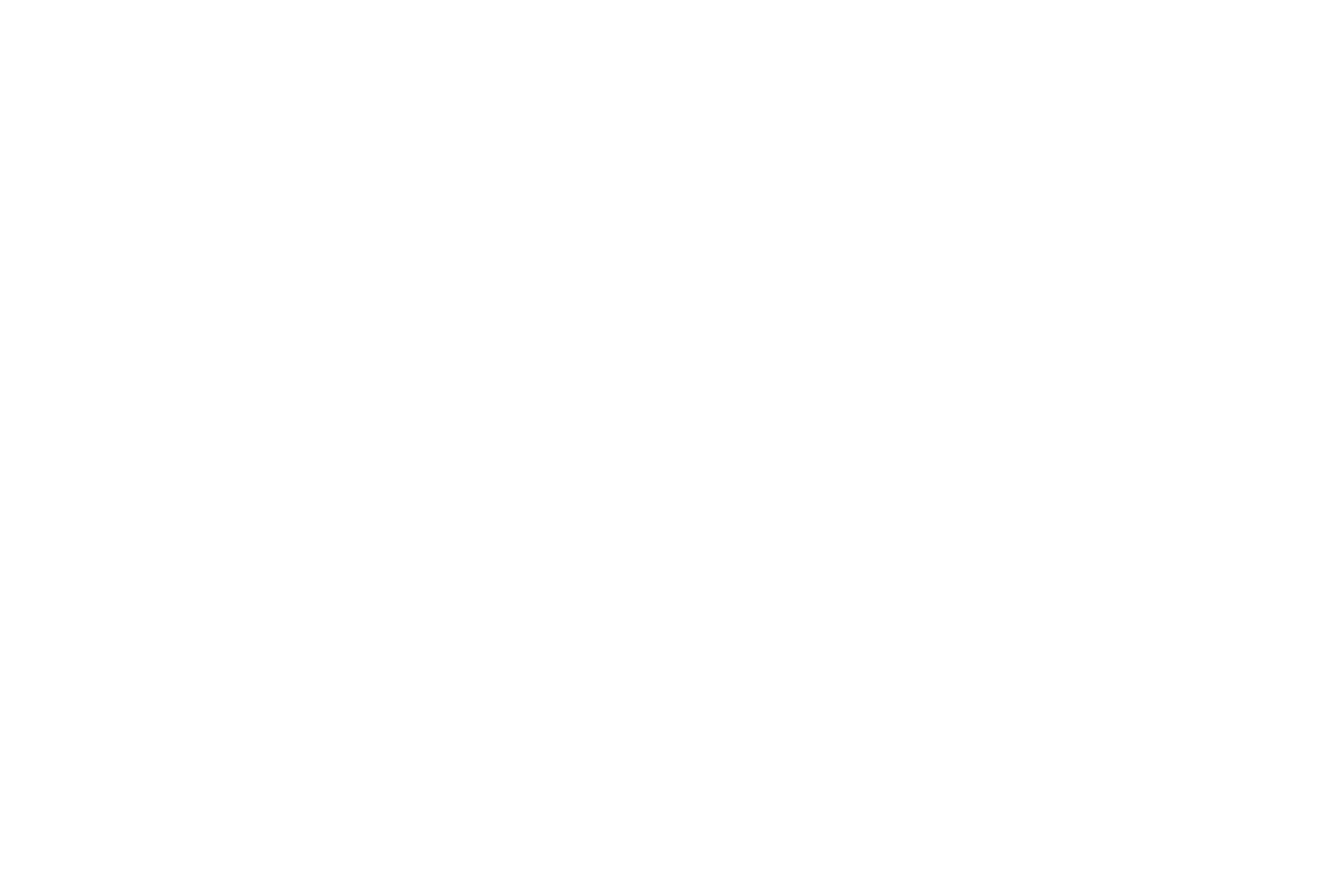
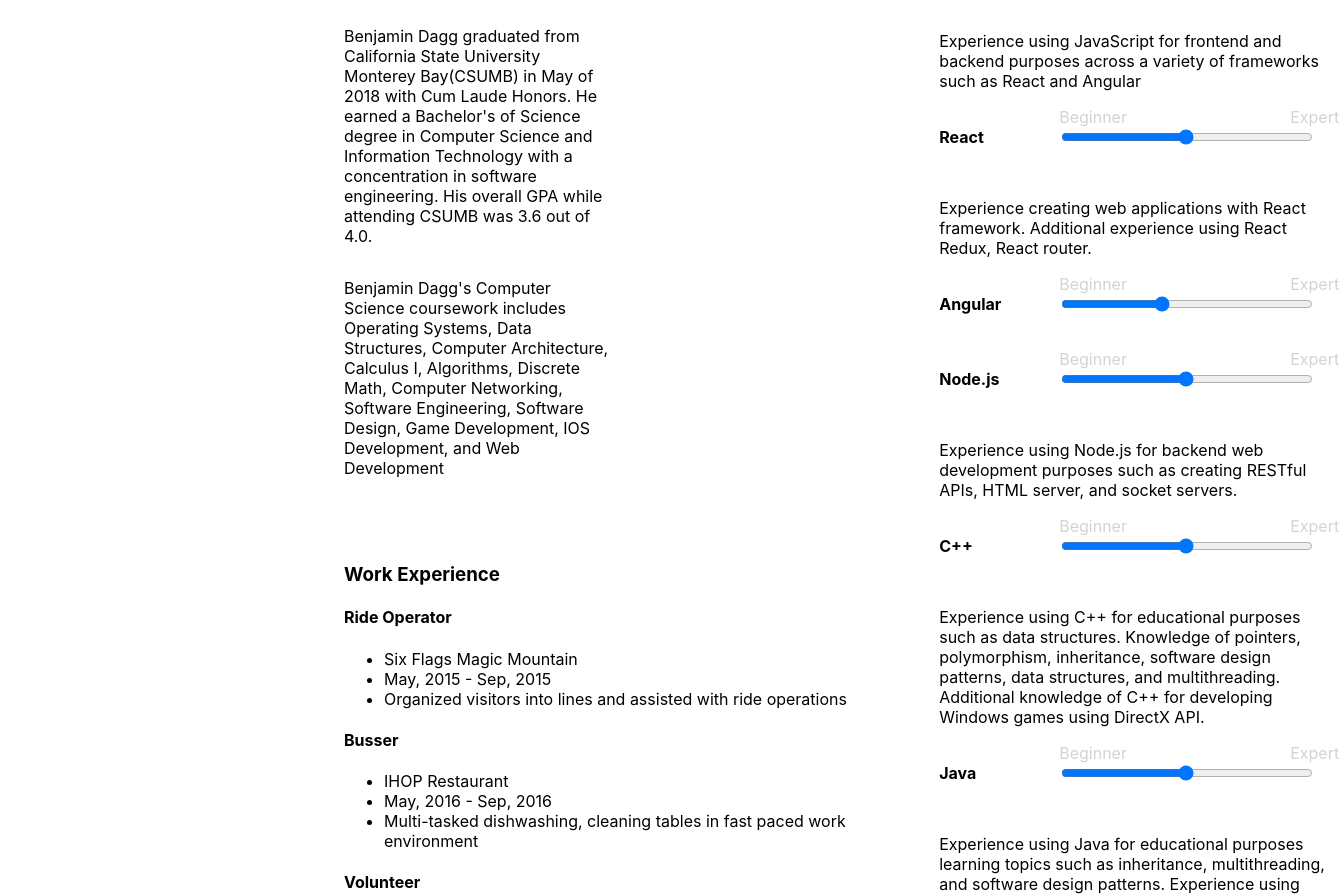
Before and after one commit to BenjaminDagg/Portfolio, a React (Create React App) app: page /about in a window 1280 px wide. Shown: the part 520-1416 px from the top of the page, 1339 px wide, since content can reach past the window. Before the commit the page ends 1000 px from the top, so only its background shows below. Built offline with nearby package versions, Linux system fonts and the light colour scheme.

Commit message:
finished about page

```diff
--- a/server.js
+++ b/server.js
@@ -3,7 +3,7 @@ var app = require('express')();
 var path = require("path");
 
 //deployment only
-//var http = require('http').Server(app);
+var http = require('http').Server(app);
 
 var cors = require('cors');
 app.use(cors());
@@ -15,7 +15,7 @@ app.get('*', (req, res)=>{
 });
 
 //dev
-app.listen(process.env.PORT || 8080 ,() => console.log('server listening'));
+//app.listen(process.env.PORT || 8080 ,() => console.log('server listening'));
 
 //deployment
-//http.listen(process.env.PORT || 8080 ,() => console.log('server listening'));
+http.listen(process.env.PORT || 8080 ,() => console.log('server listening'));
--- /dev/null
+++ b/src/components/AboutPage/AboutPage.css
@@ -0,0 +1,53 @@
+#AboutPage {
+    width: 100%;
+    height: 100%;
+}
+
+
+
+.about-section {
+    position: relative;
+    float: left;
+    text-align: left;
+    margin-top: 50px;
+}
+
+#edu {
+    width: 50%;
+}
+
+#edu p {
+    text-align: left;
+    position: relative;
+    float:left;
+    width: 60%;
+}
+
+.header {
+    text-align:left;
+}
+
+#csumb-logo {
+    position:relative;
+    float: right;
+    width: 200px;
+    height:200px;
+}
+
+#work {
+    width: 60%;
+}
+
+
+
+.tech-info {
+    width: 400px;
+    text-align: left;
+}
+
+#tech {
+    position: absolute;
+    width: 30%;
+    right: 40px;
+    top: 0;
+}
--- /dev/null
+++ b/src/components/AboutPage/AboutPage.js
@@ -0,0 +1,151 @@
+import React, { Component } from 'react';
+import "./AboutPage.css"
+import {TechSlider} from "../TechSlider/TechSlider";
+
+export class AboutPage extends Component {
+
+
+    constructor(props) {
+        super(props);
+    }
+
+    componentDidMount() {
+        var hash = window.location.hash;
+        hash = hash.replace('#','');
+        if (hash) {
+            console.log(hash);
+            document.getElementById(hash).scrollIntoView();
+        }
+    }
+
+    render() {
+        return (
+            <div id="AboutPage">
+                <div class="about-section" id="edu">
+                    <h3 class="header">Education</h3>
+                    <img id="csumb-logo" src={require("../../images/csumb_logo.jpg")}/>
+                    <p>
+                        Benjamin Dagg graduated from California State
+                        University Monterey Bay(CSUMB) in May of 2018 with Cum Laude
+                        Honors. He earned a Bachelor's of Science degree in Computer
+                        Science and Information Technology with a concentration in software
+                        engineering. His overall GPA while attending CSUMB was 3.6 out of 4.0.
+                    </p>
+                    <br />
+
+                    <p>
+                        Benjamin Dagg's Computer Science coursework includes
+                        Operating Systems, Data Structures, Computer Architecture,
+                        Calculus I, Algorithms, Discrete Math, Computer Networking, Software Engineering,
+                        Software Design, Game Development, IOS Development, and Web Development
+                    </p>
+
+                </div>
+                <div class="about-section" id="work">
+                    <h3>Work Experience</h3>
+                    <h4>Ride Operator</h4>
+                    <ul>
+                        <li>
+                            Six Flags Magic Mountain
+                        </li>
+                        <li>
+                            May, 2015 - Sep, 2015
+                        </li>
+                        <li>
+                            Organized visitors into lines and assisted with ride operations
+                        </li>
+                    </ul>
+                    <h4>Busser</h4>
+                    <ul>
+                        <li>
+                            IHOP Restaurant
+                        </li>
+                        <li>
+                            May, 2016 - Sep, 2016
+                        </li>
+                        <li>
+                            Multi-tasked dishwashing, cleaning tables in fast paced work environment
+                        </li>
+                    </ul>
+                    <h4>Volunteer</h4>
+                    <ul>
+                        <li>
+                            Loaves, Fishes, and Computers
+                        </li>
+                        <li>
+                            Jan, 2018 - May, 2018
+                        </li>
+                        <li>
+                            Volunteered at a non-profit computer repair shop
+                            in Salinas, CA. Responsible for refurbishing computers, testing hardware, customer tech
+                            suppor
+                        </li>
+                    </ul>
+                </div>
+                <div id="tech" class="about-section">
+                    <h3>Technology/Languages</h3>
+                    <TechSlider name="HTML5" value="50"/>
+                    <TechSlider name="CSS" value="50"/>
+                    <TechSlider name="JavaScript" value="50"/>
+                    <p class="tech-info">
+                        Experience using JavaScript for frontend
+                        and backend purposes across a variety of frameworks
+                        such as React and Angular
+                    </p>
+                    <TechSlider name="React" value="50"/>
+                    <p class="tech-info">
+                        Experience creating web applications
+                        with React framework. Additional experience
+                        using React Redux, React router.
+                    </p>
+                    <TechSlider name="Angular" value="40"/>
+                    <TechSlider name="Node.js" value="50"/>
+                    <p class="tech-info">
+                        Experience using Node.js for backend web development
+                        purposes such as creating RESTful APIs,
+                        HTML server, and socket servers.
+                    </p>
+                    <TechSlider name="C++" value="50"/>
+                    <p class="tech-info">
+                        Experience using C++ for educational purposes such
+                        as data structures. Knowledge of pointers, polymorphism,
+                        inheritance, software design patterns, data structures,
+                        and multithreading. Additional knowledge of C++ for developing Windows games
+                        using DirectX API.
+                    </p>
+                    <TechSlider name="Java" value="50"/>
+                    <p class="tech-info">
+                        Experience using Java for educational purposes
+                        learning topics such  as inheritance, multithreading,
+                        and software design patterns. Experience using Java for
+                        Android app development and creating Windows application
+                        using JavaFX. Beginner knowledge using Java for backend
+                        services using Spring Boot.
+                    </p>
+                    <TechSlider name="Python" value="40"/>
+                    <p class="tech-info">
+                        Experience creating GUIs for Windows applications
+                        using Qt. Experience with socket and network
+                        programming creating TCP server/client.
+                    </p>
+                    <TechSlider name="Swift" value="40"/>
+                    <p class="tech-info">
+                        Experience using Swift for iOS app
+                        development.
+                    </p>
+                    <TechSlider name="RESTful APIs" value="50"/>
+                    <p class="tech-info">
+                        Experience designing and testing RESTful API for web
+                        services. Developed RESTful APIs using Node.js as well
+                        as Java Spring Boot and unit tested with Mocha/Chai.
+                    </p>
+                    <TechSlider name="GitHub" value="50"/>
+                    <TechSlider name="Heroku" value="50"/>
+                    <p class="tech-info">
+                        Experience deploying websites and backend servers on Heroku
+                    </p>
+                </div>
+            </div>
+        );
+    }
+}
--- a/src/components/Content/Content.css
+++ b/src/components/Content/Content.css
@@ -1,7 +1,8 @@
 #MainContent {
-    width: 80%;
+    width: 70%;
     position:absolute;
     right: 20px;
     top: 200px;
     height: 100%;
+    padding: 20px;
 }
--- a/src/components/Content/Content.js
+++ b/src/components/Content/Content.js
@@ -4,6 +4,7 @@ import Avatar from '@material-ui/core/Avatar';
 import classNames from 'classnames';
 import {ContactLinks} from "../ContactLinks/ContactLinks";
 import { BrowserRouter as Router, Link, Route } from 'react-router-dom';
+import {AboutPage} from "../AboutPage/AboutPage";
 
 import {Header} from "../Header/Header";
 
@@ -13,8 +14,8 @@ export class Content extends Component {
             <div id="MainContent">
                 <Router>
                     <div>
-                        <Route path="/about/education" component={ContactLinks}/>
-                        <Route path="/about/technology" component={Header}/>
+                        <Route path="/about" component={AboutPage}/>
+
                     </div>
                 </Router>
             </div>
--- a/src/components/Header/Header.css
+++ b/src/components/Header/Header.css
@@ -27,3 +27,9 @@
     position:relative;
 
 }
+
+#name-header {
+    color: white;
+    position: relative;
+    margin: 0 auto;
+}
--- a/src/components/Header/Header.js
+++ b/src/components/Header/Header.js
@@ -12,6 +12,7 @@ export class Header extends Component {
                     <Avatar id="profile_img" alt="Ben Dagg" src={require("../../images/profile_img.webp")} />
 
                 </div>
+                <h3 id="name-header">Benjamin Dagg</h3>
                 <div id="header-links">
                     <ContactLinks/>
                 </div>
--- a/src/components/SideMenu/SideMenu.js
+++ b/src/components/SideMenu/SideMenu.js
@@ -53,11 +53,13 @@ export class SideMenu extends Component {
                     <button onClick={this.toggleAboutMenu} className="menu-btn-main">About</button>
                     {this.state.aboutMenuShowing &&
                         <div id="about-submenu" className="submenu">
-                            <a href={"/about/education"}>
+                            <a href={"/about#edu"}>
                                 <button className="menu-btn-sub">Education</button>
                             </a>
-                            <button className="menu-btn-sub">Work Experience</button>
-                            <a href={"/about/technology"}>
+                            <a href="/about#work">
+                                <button className="menu-btn-sub">Work Experience</button>
+                            </a>
+                            <a href={"/about#work"}>
                                 <button className="menu-btn-sub">Technology/Languages</button>
                             </a>
                         </div>
--- /dev/null
+++ b/src/components/TechSlider/TechSlider.css
@@ -0,0 +1,45 @@
+.tech-slider {
+    height: 75px;
+    width: 400px;
+
+}
+
+.tech-slider-title {
+    position:relative;
+    width: 30%;
+    left: 0;
+    float:left;
+    text-align: left;
+    font-weight: bold;
+    top: 20px;
+}
+
+.slider-container {
+    position:relative;
+    width: 70%;
+    float:right;
+    height: 100%;
+}
+
+.beg-span {
+    position:absolute;
+    top: 0;
+    left: 0;
+    color: lightgrey;
+}
+
+.exp-span {
+    position:absolute;
+    top:0;
+    right: 0;
+    color:lightgrey;
+}
+
+.tech-input {
+    position:absolute;
+    top: 20px;
+    width: 90%;
+    background: #d3d3d3;
+    outline: none;
+    border-radius: 5px;
+}
--- /dev/null
+++ b/src/components/TechSlider/TechSlider.js
@@ -0,0 +1,17 @@
+import React, { Component } from 'react';
+import "./TechSlider.css";
+
+export class TechSlider extends Component {
+    render() {
+
+        return (
+            <div class="tech-slider" id={this.props.name}>
+                <span class="tech-slider-title">{this.props.name}</span>
+                <div class="slider-container">
+                    <span class="beg-span">Beginner</span><span class="exp-span">Expert</span>
+                    <input type="range" value={this.props.value} class="tech-input" min="1" max="100" readonly/>
+                </div>
+            </div>
+        );
+    }
+}
```
Also changed, not shown: src/images/csumb_logo.jpg (added).
